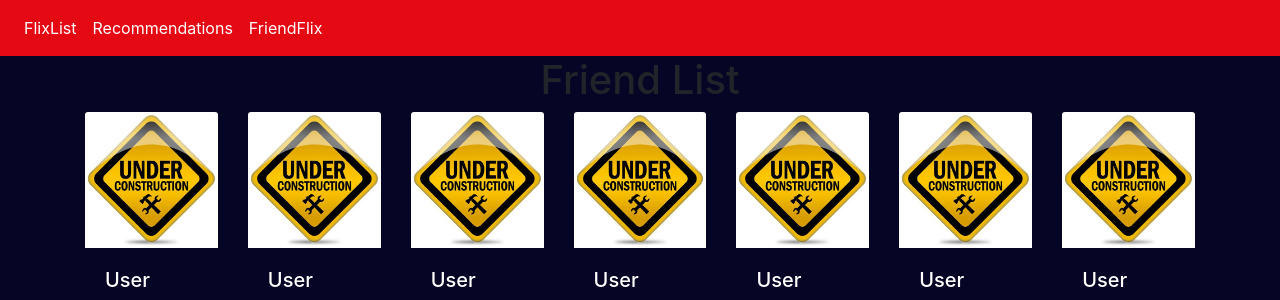
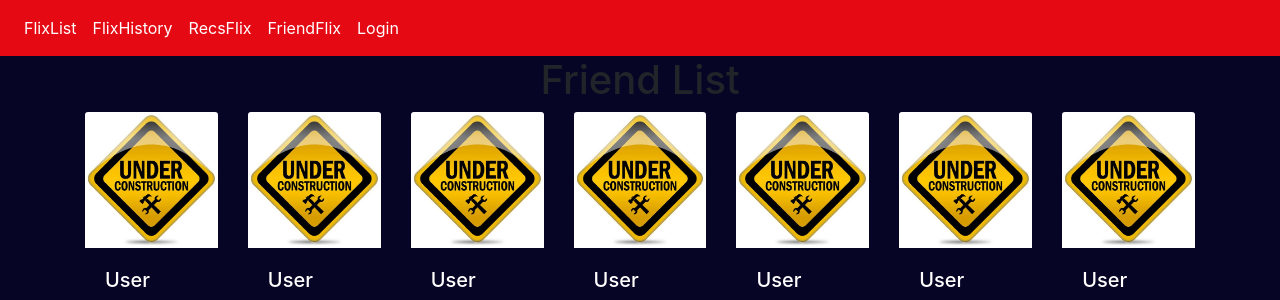
Before and after one commit to truongnguyenlinh/flixlist, a Flask app: page /friendlist in a window 1280 px wide. Shown: the top 300 px of the page. Run offline with Flask 2, Linux system fonts and the light colour scheme; some libraries are stand-ins or nearby versions.

Commit message:
Revert "Change Navbar"
This reverts commit 30b38853f65e9397d6f28cba3fea9ffca21cdec3.

```diff
--- a/app/templates/header.html
+++ b/app/templates/header.html
@@ -28,10 +28,16 @@
 		        <a class="nav-link" href="{{url_for('flixlist', menu_item='Movies')}}">FlixList <span class="sr-only">(current)</span></a>
 		      </li>
 		      <li class="nav-item active">
-		        <a class="nav-link" href="{{url_for('recsflix')}}">Recommendations <span class="sr-only">(current)</span></a>
+		        <a class="nav-link" href="">FlixHistory <span class="sr-only">(current)</span></a>
+		      </li>
+		      <li class="nav-item active">
+		        <a class="nav-link" href="">RecsFlix <span class="sr-only">(current)</span></a>
 		      </li>
 			  <li class="nav-item active">
-		        <a class="nav-link" href="{{url_for('friendflix')}}">FriendFlix <span class="sr-only">(current)</span></a>
+		        <a class="nav-link" href="">FriendFlix <span class="sr-only">(current)</span></a>
+		      </li>
+			  <li class="nav-item active">
+		        <a class="nav-link" href="">Login <span class="sr-only">(current)</span></a>
 		      </li>
 		  </div>
 		</nav>
```
